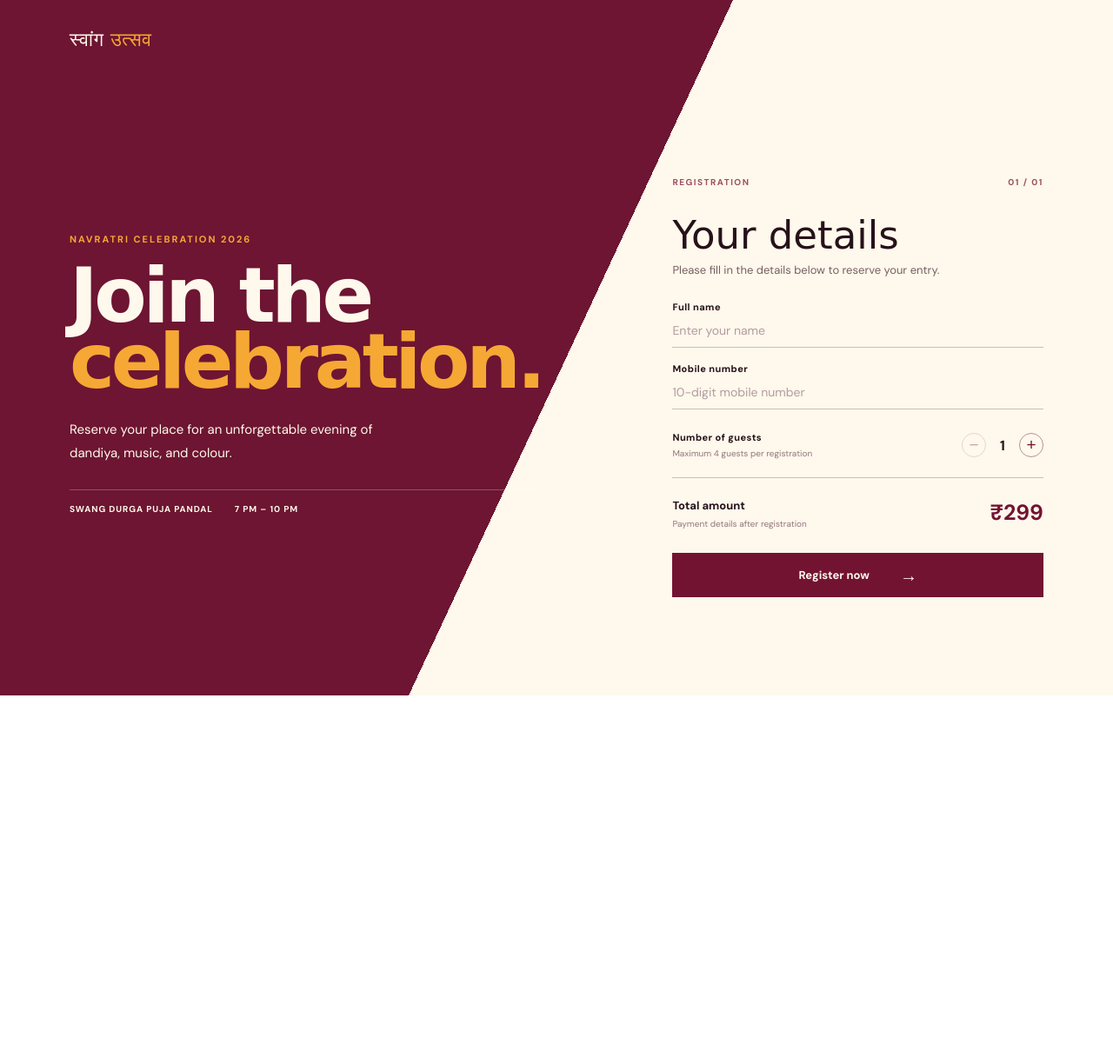
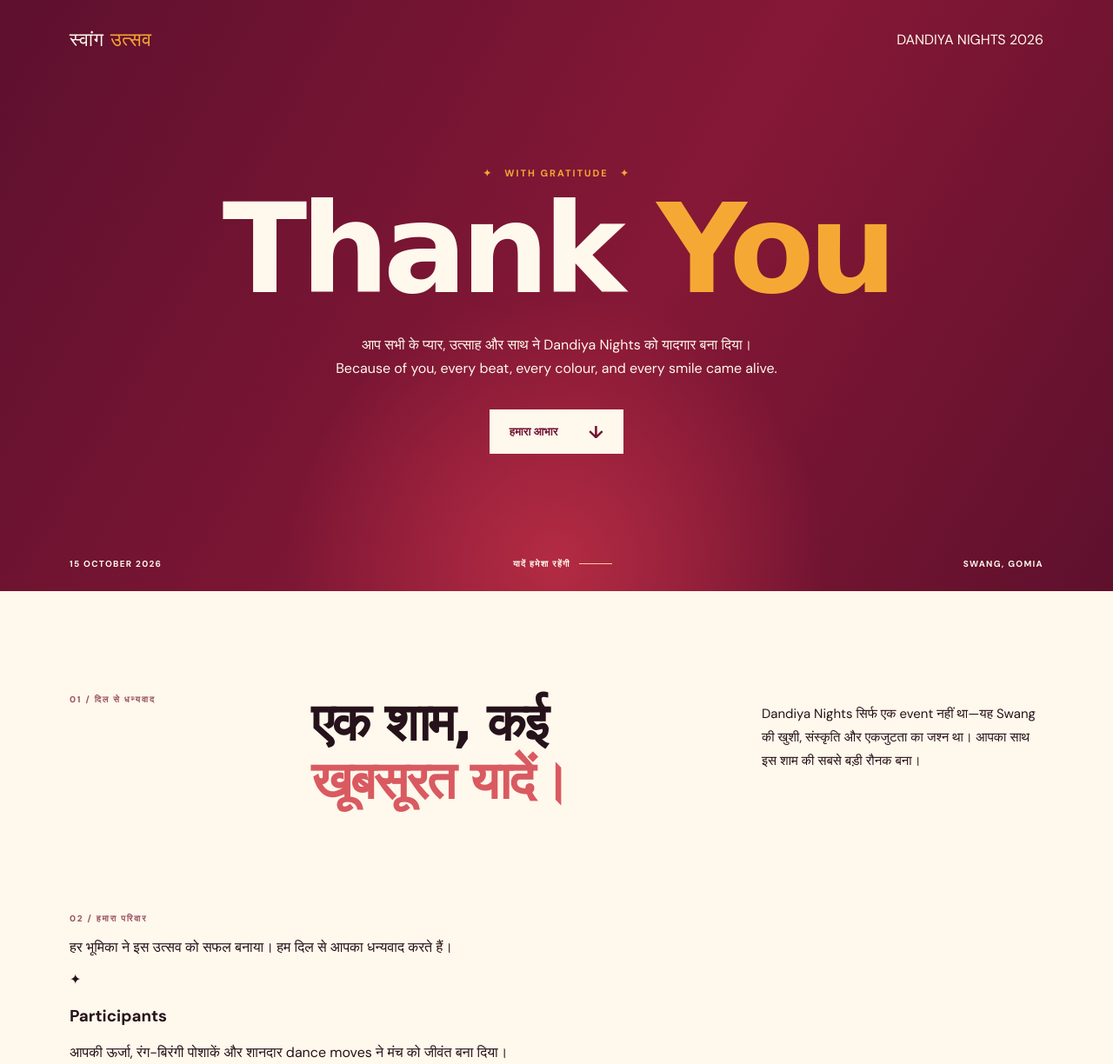
Before and after one commit to h2o-Sumit/gomia-3, a plain HTML site: page register.html in a window 1280 px wide. Shown: the top 1224 px of the page at 87% size. Before the commit the page ends 800 px from the top, so only its background shows below. Drawn offline with Linux system fonts and the light colour scheme; a web font is replaced by a local one.

Commit message:
Update register.html

```diff
--- a/register.html
+++ b/register.html
@@ -1,19 +1,55 @@
 <!doctype html>
 <html lang="en">
-<head><meta charset="utf-8"><meta name="viewport" content="width=device-width,initial-scale=1"><meta name="theme-color" content="#7a1532"><title>Register · Dandiya Nights</title><link rel="preconnect" href="https://fonts.googleapis.com"><link rel="preconnect" href="https://fonts.gstatic.com" crossorigin><link href="https://fonts.googleapis.com/css2?family=DM+Sans:wght@400;500;600;700&family=Yatra+One&display=swap" rel="stylesheet"><link rel="stylesheet" href="style.css"></head>
-<body class="form-page"><nav class="nav container"><a class="brand" href="index.html">स्वांग <span>उत्सव</span></a><a class="back" href="index.html">← Back to event</a></nav>
-<main class="form-layout container"><section class="form-aside"><p class="eyebrow">NAVRATRI CELEBRATION 2026</p><h1>Join the<br><em>celebration.</em></h1><p>Reserve your place for an unforgettable evening of dandiya, music, and colour.</p><div class="aside-meta"><span>SWANG DURGA PUJA PANDAL</span><span>7 PM – 10 PM</span></div></section>
-<section class="form-card"><div class="form-top"><span>REGISTRATION</span><span>01 / 01</span></div><h2>Your details</h2><p class="form-note">Please fill in the details below to reserve your entry.</p>
-<form action="https://api.web3forms.com/submit" method="POST">
-  <!-- Replace the value below with your Web3Forms access key. The recipient email is set in that key's Web3Forms dashboard. -->
-  <input type="hidden" name="access_key" value="68afbef3-7884-49bf-ba85-b0b6fa467a88">
-  <input type="hidden" name="subject" value="New Dandiya Nights Registration">
-  <input type="hidden" name="redirect" value="https://gomia-3.netlify.app/thank-you.html">
-  <input type="checkbox" name="botcheck" style="display:none" tabindex="-1" autocomplete="off">
-  <input type="hidden" name="Guest Count" id="guest-input" value="1"><input type="hidden" name="Total Amount" id="price-input" value="₹299">
-  <label>Full name<input required name="Name" type="text" placeholder="Enter your name" autocomplete="name"></label>
-  <label>Mobile number<input required name="Mobile Number" type="tel" placeholder="10-digit mobile number" pattern="[0-9]{10}" inputmode="numeric" autocomplete="tel"></label>
-  <div class="guest-row"><div><label>Number of guests</label><small>Maximum 4 guests per registration</small></div><div class="stepper"><button type="button" id="minus" aria-label="Remove guest">−</button><output id="count">1</output><button type="button" id="plus" aria-label="Add guest">+</button></div></div>
-  <div class="total"><div><span>Total amount</span><small>Payment details after registration</small></div><strong id="price">₹299</strong></div>
-  <button class="button submit" type="submit">Register now <span>→</span></button>
-</form></section></main><script src="script.js"></script></body></html>
+<head>
+  <meta charset="utf-8">
+  <meta name="viewport" content="width=device-width, initial-scale=1">
+  <meta name="theme-color" content="#7a1532">
+  <title>Thank You · Dandiya Nights Swang</title>
+  <link rel="preconnect" href="https://fonts.googleapis.com">
+  <link rel="preconnect" href="https://fonts.gstatic.com" crossorigin>
+  <link href="https://fonts.googleapis.com/css2?family=DM+Sans:wght@400;500;600;700&family=Yatra+One&display=swap" rel="stylesheet">
+  <link rel="stylesheet" href="style.css">
+</head>
+<body>
+  <main>
+    <section class="hero thank-hero">
+      <div class="glow glow-one"></div><div class="glow glow-two"></div>
+      <nav class="nav container"><a class="brand" href="index.html">स्वांग <span>उत्सव</span></a><span class="nav-note">DANDIYA NIGHTS 2026</span></nav>
+      <div class="hero-content container">
+        <p class="eyebrow">✦ &nbsp; WITH GRATITUDE &nbsp; ✦</p>
+        <h1>Thank <em>You</em></h1>
+        <p class="hero-copy">आप सभी के प्यार, उत्साह और साथ ने Dandiya Nights को यादगार बना दिया।<br>Because of you, every beat, every colour, and every smile came alive.</p>
+        <a class="button button-light" href="#gratitude">हमारा आभार <span>↓</span></a>
+      </div>
+      <div class="dandiya d1">╲</div><div class="dandiya d2">╱</div>
+      <div class="hero-footer container"><span>15 OCTOBER 2026</span><span class="scroll">यादें हमेशा रहेंगी <i></i></span><span>SWANG, GOMIA</span></div>
+    </section>
+
+    <section id="gratitude" class="intro section container">
+      <div class="section-label">01 / दिल से धन्यवाद</div>
+      <div><h2>एक शाम, कई<br><i>खूबसूरत यादें।</i></h2></div>
+      <p>Dandiya Nights सिर्फ एक event नहीं था—यह Swang की खुशी, संस्कृति और एकजुटता का जश्न था। आपका साथ इस शाम की सबसे बड़ी रौनक बना।</p>
+    </section>
+
+    <section class="gratitude-section">
+      <div class="container">
+        <div class="gratitude-heading"><div class="section-label">02 / हमारा परिवार</div><p>हर भूमिका ने इस उत्सव को सफल बनाया। हम दिल से आपका धन्यवाद करते हैं।</p></div>
+        <div class="gratitude-grid">
+          <article><span>✦</span><h3>Participants</h3><p>आपकी ऊर्जा, रंग-बिरंगी पोशाकें और शानदार dance moves ने मंच को जीवंत बना दिया।</p></article>
+          <article><span>✦</span><h3>Volunteers</h3><p>आपकी मेहनत, समय और हर छोटी-बड़ी जिम्मेदारी ने इस कार्यक्रम को सहज बनाया।</p></article>
+          <article><span>✦</span><h3>Supporting Staff</h3><p>Behind the scenes आपका समर्पण इस खूबसूरत शाम की मजबूत नींव रहा।</p></article>
+          <article><span>✦</span><h3>Sponsors</h3><p>आपके विश्वास और सहयोग के बिना इस उत्सव को इतना खास बनाना संभव नहीं था।</p></article>
+        </div>
+      </div>
+    </section>
+
+    <section class="memory section container">
+      <div class="memory-symbol">✺</div>
+      <div><p class="section-label">03 / यादों के नाम</p><h2>Music faded.<br><i>The memories won’t.</i></h2><p>15 October 2026 की यह रात हमेशा हमारे दिलों में रहेगी—दांडिया की ताल, अपनों की हँसी और उत्सव के वो अनमोल पल। फिर मिलेंगे, एक नए जश्न के साथ!</p></div>
+    </section>
+
+    <section class="cta gratitude-cta"><div class="container"><p>SWANG DURGA PUJA PANDAL FAMILY</p><h2>See you at the<br><i>next celebration.</i></h2><p class="cta-signoff">प्यार और आभार के साथ — Dandiya Nights आयोजन समिति</p></div></section>
+  </main>
+  <footer><span>SWANG, GOMIA</span><span>Thank you for celebrating with us</span></footer>
+</body>
+</html>
```
